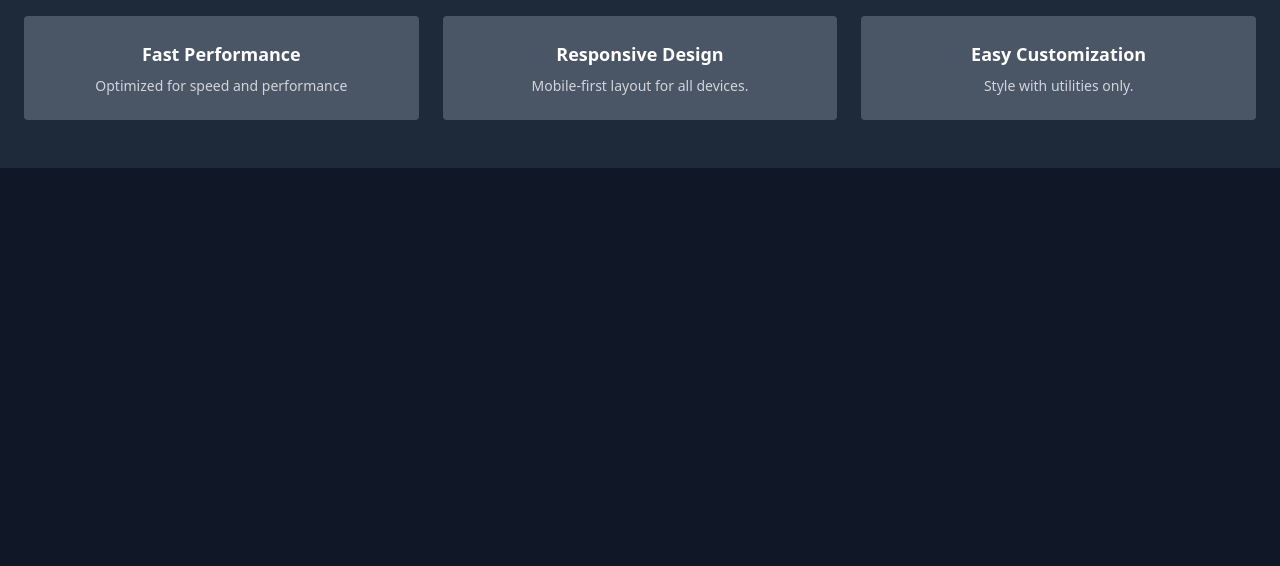
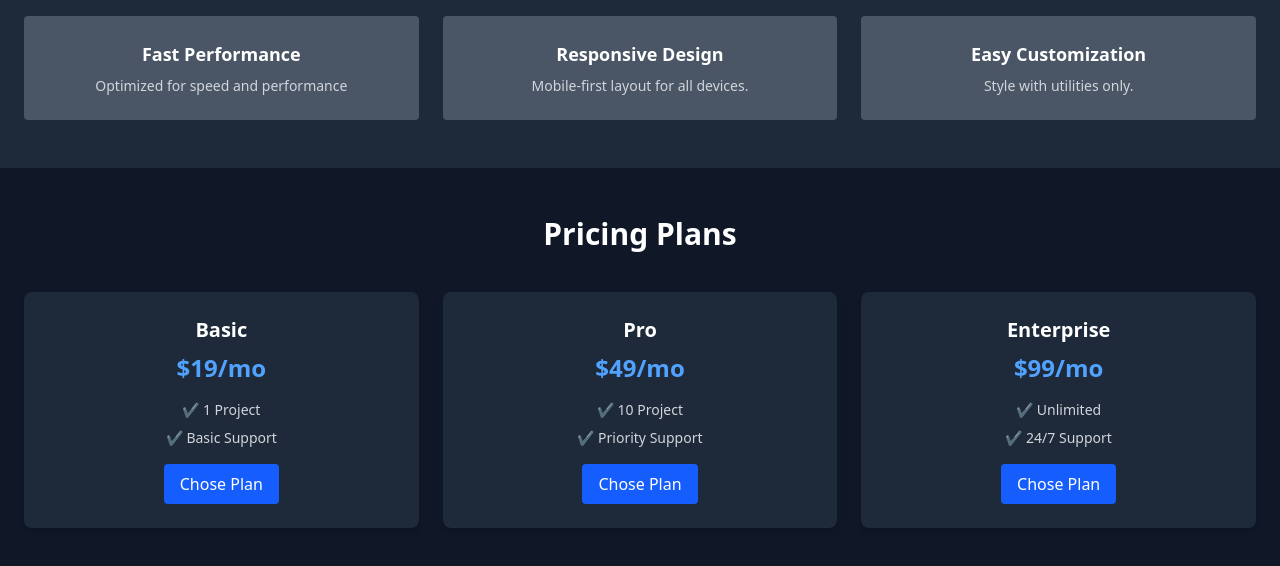
Before and after one commit to jit-mondal/Tailwind-Saas-application, a website: page index.html in a window 1280 px wide. Shown: the part 568-1134 px from the top of the page. Before the commit the page ends 800 px from the top, so only its background shows below. Drawn offline with Linux system fonts and the light colour scheme.

Commit message:
Pricing part done

```diff
--- a/index.html
+++ b/index.html
@@ -21,7 +21,7 @@
         <button class="md:hidden text-2xl text-white">☰</button>
     </nav>
 
-    <!-- Section -->
+    <!-- Hero Section -->
     <section class="bg-gray-900 px-6 py-12 flex flex-col-reverse md:flex-row items-center justify-center gap-6">
         <div class="md:w-1/2 space-y-4 text-center md:text-left">
             <h2 class="text-4xl font-bold text-white">Build Your SaaS website faster </h2>
@@ -56,7 +56,52 @@
     </section>
 
     <!-- pricing section -->
+    <section class="bg-gray-900 py-12 px-6">
+        <h2 class="text-3xl font-semibold text-white text-center mb-10 "> Pricing Plans</h2>
 
+        <div class="grid md:grid-cols-3 gap-6">
+            <div class="bg-gray-800 p-6 rounded-lg shadow-md text-center">
+                <h3 class="text-xl font-bold mb-2
+                text-white">Basic</h3>
+                <p class="text-2xl font-semibold mb-4 text-blue-400">$19/mo</p>
+                <ul class="text-sm text-gray-300 space-y-2 mb-4">
+                    <li>✔️ 1 Project</li>
+                    <li>✔️ Basic Support</li>
+                </ul>
+                <button class="bg-blue-600 text-white px-4 py-2 rounded">
+                    Chose Plan
+                </button>
+            </div>
+
+            <div class="bg-gray-800 p-6 rounded-lg shadow-md text-center">
+                <h3 class="text-xl font-bold mb-2
+                text-white">Pro</h3>
+                <p class="text-2xl font-semibold mb-4 text-blue-400">$49/mo</p>
+                <ul class="text-sm text-gray-300 space-y-2 mb-4">
+                    <li>✔️ 10 Project</li>
+                    <li>✔️ Priority Support</li>
+                </ul>
+                <button class="bg-blue-600 text-white px-4 py-2 rounded">
+                    Chose Plan
+                </button>
+            </div>
+
+            <div class="bg-gray-800 p-6 rounded-lg shadow-md text-center">
+                <h3 class="text-xl font-bold mb-2
+                text-white">Enterprise</h3>
+                <p class="text-2xl font-semibold mb-4 text-blue-400">$99/mo</p>
+                <ul class="text-sm text-gray-300 space-y-2 mb-4">
+                    <li>✔️ Unlimited</li>
+                    <li>✔️ 24/7 Support</li>
+                </ul>
+                <button class="bg-blue-600 text-white px-4 py-2 rounded">
+                    Chose Plan
+                </button>
+            </div>
+        </div>
+    </section>
+
+    <!-- Contact forms -->
 
 </body>
 
```
Also changed, not shown: src/output.css.
